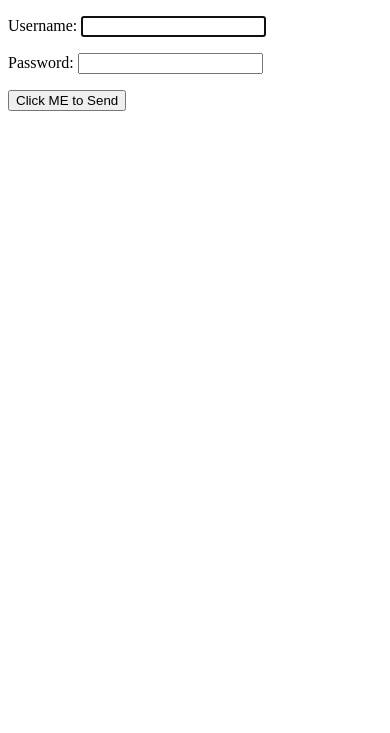
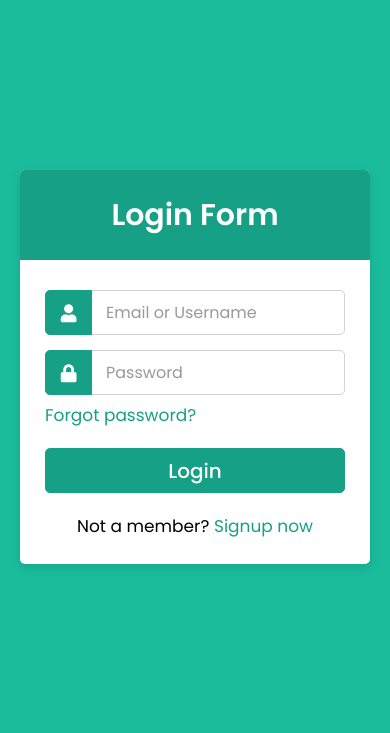
Before and after one commit to Golshani-ma/djangoProject, a Django app: page /accounts/login in a window 390 px wide. Shown: the top 733 px of the page. Run offline with Django 4.2, Linux system fonts and the light colour scheme; parts of the project's set-up code (start-up, migrations or seed data) failed here and were passed over.

Commit message:
excercise chapte10 First Part

```diff
--- a/accounts/views.py
+++ b/accounts/views.py
@@ -1,7 +1,10 @@
+from django.contrib import messages
 from django.contrib.auth import authenticate, login, logout
 from django.contrib.auth.forms import AuthenticationForm, UserCreationForm
+from django.http import HttpResponseRedirect
 from django.shortcuts import render, redirect
 from django.contrib.auth.decorators import login_required
+from django.urls import reverse
 
 
 # Create your views here.
@@ -16,13 +19,16 @@ def login_view(request):
             return redirect('/')
             # Redirect to a success page
         else:
+            messages.error(request, 'The User NotFound')
             # Return an 'invalid login' error message
-            print(request.user.username + "  is NOT authenticated")
+            return HttpResponseRedirect(reverse('accounts:login'))
     else:
         form = AuthenticationForm()
         context = {'form': form}
         return render(request, 'accounts/login.html', context)
         # Render the login form
+
+
 def login_view_old(request):
     if not request.user.is_authenticated:
         if request.method == 'POST':
@@ -51,16 +57,25 @@ def logout_view(request):
     return redirect('/')
 
 
+from accounts.forms import SignUpForm
+
+
 def signup_view(request):
     # test comments
     if not request.user.is_authenticated:
         if request.method == 'POST':
-            form = UserCreationForm(request.POST)
+            form = SignUpForm(request.POST)
             if form.is_valid():
                 form.save()
+                username = form.cleaned_data.get('username')
+                raw_password = form.cleaned_data.get('password1')
+                user = authenticate(username=username, password=raw_password)
+                login(request, user)
                 return redirect('/')
-        form = UserCreationForm()
-        context = {'form': form}
-        return render(request, 'accounts/signup.html', context)
+        else:
+            # Get Method
+            form = SignUpForm()
+            context = {'form': form}
+            return render(request, 'accounts/signup.html', context)
     else:
         return redirect('/')
--- a/statics/css/style.css
+++ b/statics/css/style.css
@@ -1,182 +1,109 @@
-@import url('https://fonts.googleapis.com/css2?family=Quicksand:wght@300;400;500;600;700&display=swap');
-*
-{
+@import url('https://fonts.googleapis.com/css2?family=Poppins:wght@200;300;400;500;600;700&display=swap');
+*{
   margin: 0;
   padding: 0;
   box-sizing: border-box;
-  font-family: 'Quicksand', sans-serif;
+  font-family: 'Poppins',sans-serif;
 }
-body
-{
-  display: flex;
-  justify-content: center;
-  align-items: center;
-  min-height: 100vh;
-  background: #000;
-}
-section
-{
-  position: absolute;
-  width: 100vw;
-  height: 100vh;
-  display: flex;
-  justify-content: center;
-  align-items: center;
-  gap: 2px;
-  flex-wrap: wrap;
+body{
+  background: #1abc9c;
   overflow: hidden;
 }
-section::before
-{
-  content: '';
+::selection{
+  background: rgba(26,188,156,0.3);
+}
+.container{
+  max-width: 440px;
+  padding: 0 20px;
+  margin: 170px auto;
+}
+.wrapper{
+  width: 100%;
+  background: #fff;
+  border-radius: 5px;
+  box-shadow: 0px 4px 10px 1px rgba(0,0,0,0.1);
+}
+.wrapper .title{
+  height: 90px;
+  background: #16a085;
+  border-radius: 5px 5px 0 0;
+  color: #fff;
+  font-size: 30px;
+  font-weight: 600;
+  display: flex;
+  align-items: center;
+  justify-content: center;
+}
+.wrapper form{
+  padding: 30px 25px 25px 25px;
+}
+.wrapper form .row{
+  height: 45px;
+  margin-bottom: 15px;
+  position: relative;
+}
+.wrapper form .row input{
+  height: 100%;
+  width: 100%;
+  outline: none;
+  padding-left: 60px;
+  border-radius: 5px;
+  border: 1px solid lightgrey;
+  font-size: 16px;
+  transition: all 0.3s ease;
+}
+form .row input:focus{
+  border-color: #16a085;
+  box-shadow: inset 0px 0px 2px 2px rgba(26,188,156,0.25);
+}
+form .row input::placeholder{
+  color: #999;
+}
+.wrapper form .row i{
   position: absolute;
-  width: 100%;
+  width: 47px;
   height: 100%;
-  background: linear-gradient(#000,#0f0,#000);
-  animation: animate 5s linear infinite;
+  color: #fff;
+  font-size: 18px;
+  background: #16a085;
+  border: 1px solid #16a085;
+  border-radius: 5px 0 0 5px;
+  display: flex;
+  align-items: center;
+  justify-content: center;
 }
-@keyframes animate
-{
-  0%
-  {
-    transform: translateY(-100%);
-  }
-  100%
-  {
-    transform: translateY(100%);
-  }
+.wrapper form .pass{
+  margin: -8px 0 20px 0;
 }
-section span
-{
-  position: relative;
-  display: block;
-  width: calc(6.25vw - 2px);
-  height: calc(6.25vw - 2px);
-  background: #181818;
-  z-index: 2;
-  transition: 1.5s;
-}
-section span:hover
-{
-  background: #0f0;
-  transition: 0s;
-}
-
-section .signin
-{
-  position: absolute;
-  width: 400px;
-  background: #222;
-  z-index: 1000;
-  display: flex;
-  justify-content: center;
-  align-items: center;
-  padding: 40px;
-  border-radius: 4px;
-  box-shadow: 0 15px 35px rgba(0,0,0,9);
-}
-section .signin .content
-{
-  position: relative;
-  width: 100%;
-  display: flex;
-  justify-content: center;
-  align-items: center;
-  flex-direction: column;
-  gap: 40px;
-}
-section .signin .content h2
-{
-  font-size: 2em;
-  color: #0f0;
-  text-transform: uppercase;
-}
-section .signin .content .form
-{
-  width: 100%;
-  display: flex;
-  flex-direction: column;
-  gap: 25px;
-}
-section .signin .content .form .inputBox
-{
-  position: relative;
-  width: 100%;
-}
-section .signin .content .form .inputBox input
-{
-  position: relative;
-  width: 100%;
-  background: #333;
-  border: none;
-  outline: none;
-  padding: 25px 10px 7.5px;
-  border-radius: 4px;
-  color: #fff;
-  font-weight: 500;
-  font-size: 1em;
-}
-section .signin .content .form .inputBox i
-{
-  position: absolute;
-  left: 0;
-  padding: 15px 10px;
-  font-style: normal;
-  color: #aaa;
-  transition: 0.5s;
-  pointer-events: none;
-}
-.signin .content .form .inputBox input:focus ~ i,
-.signin .content .form .inputBox input:valid ~ i
-{
-  transform: translateY(-7.5px);
-  font-size: 0.8em;
-  color: #fff;
-}
-.signin .content .form .links
-{
-  position: relative;
-  width: 100%;
-  display: flex;
-  justify-content: space-between;
-}
-.signin .content .form .links a
-{
-  color: #fff;
+.wrapper form .pass a{
+  color: #16a085;
+  font-size: 17px;
   text-decoration: none;
 }
-.signin .content .form .links a:nth-child(2)
-{
-  color: #0f0;
-  font-weight: 600;
+.wrapper form .pass a:hover{
+  text-decoration: underline;
 }
-.signin .content .form .inputBox input[type="submit"]
-{
-  padding: 10px;
-  background: #0f0;
-  color: #000;
-  font-weight: 600;
-  font-size: 1.35em;
-  letter-spacing: 0.05em;
+.wrapper form .button input{
+  color: #fff;
+  font-size: 20px;
+  font-weight: 500;
+  padding-left: 0px;
+  background: #16a085;
+  border: 1px solid #16a085;
   cursor: pointer;
 }
-input[type="submit"]:active
-{
-  opacity: 0.6;
+form .button input:hover{
+  background: #12876f;
 }
-@media (max-width: 900px)
-{
-  section span
-  {
-    width: calc(10vw - 2px);
-    height: calc(10vw - 2px);
-  }
+.wrapper form .signup-link{
+  text-align: center;
+  margin-top: 20px;
+  font-size: 17px;
 }
-@media (max-width: 600px)
-{
-  section span
-  {
-    width: calc(20vw - 2px);
-    height: calc(20vw - 2px);
-  }
+.wrapper form .signup-link a{
+  color: #16a085;
+  text-decoration: none;
 }
+form .signup-link a:hover{
+  text-decoration: underline;
+}
--- a/templates/accounts/login.html
+++ b/templates/accounts/login.html
@@ -1,16 +1,49 @@
 {% load static %}
+
 <!DOCTYPE html>
-<html lang="en">
+<!-- Created By CodingLab - www.codinglabweb.com -->
+<html lang="en" dir="ltr">
 <head>
-    <meta charset="UTF-8">
-    <title>Login Page</title>
+    <meta charset="utf-8">
+    <meta name="viewport" content="width=device-width, initial-scale=1.0">
+    <title>Login Form | CodingLab</title>
+    <link rel="stylesheet" href="{% static 'css/style.css' %}">
+    <link rel="stylesheet" href="https://cdnjs.cloudflare.com/ajax/libs/font-awesome/5.15.2/css/all.min.css"/>
 </head>
 <body>
-<form method="post" action="{% url 'accounts:login' %}">
-    {% csrf_token %}
-    {{ form.as_p }}
-    <button type="submit" value="Click to send" > Click ME to Send</button>
-</form>
+<div class="container">
+    <div class="wrapper">
+        <div class="title"><span>Login Form</span></div>
+        <form action="{% url 'accounts:login' %}" method="post">
+            {% csrf_token %}
+            <div class="row">
+                <i class="fas fa-user"></i>
+                <input name="username" type="text" placeholder="Email or Username" required>
+            </div>
+            <div class="row">
+                <i class="fas fa-lock"></i>
+                <input name="password" type="password" placeholder="Password" required>
+            </div>
+            <div class="pass"><a href="#">Forgot password?</a></div>
+            <div class="row button">
+                <input type="submit" value="Login">
+            </div>
+            <div class="signup-link">Not a member? <a href="{% url 'accounts:signup' %}">Signup now</a></div>
+        </form>
+
+            <div class="signup-link">
+                {% if messages %}
+                    {% for message in messages %}
+                        {{ message }}
+
+                    {% endfor %}
+               {% endif %}
+
+            </div>
+
+
+    </div>
+</div>
+
 </body>
-
 </html>
--- a/website/views.py
+++ b/website/views.py
@@ -19,8 +19,6 @@ def contact_view(request):
             form.instance.name = 'ناشناس '
             form.save()
             messages.success(request,'اطلاعات شما با موفقیت ثبت شد.')
-
-
         else:
             messages.error(request, 'متاسفانه خطایی پیش آمده. مجددا امتحان کنید.')
 
```
Also changed, not shown: accounts/forms.py (+11 -0 lines), templates/accounts/signup.html (+41 -85 lines), db.sqlite3.
